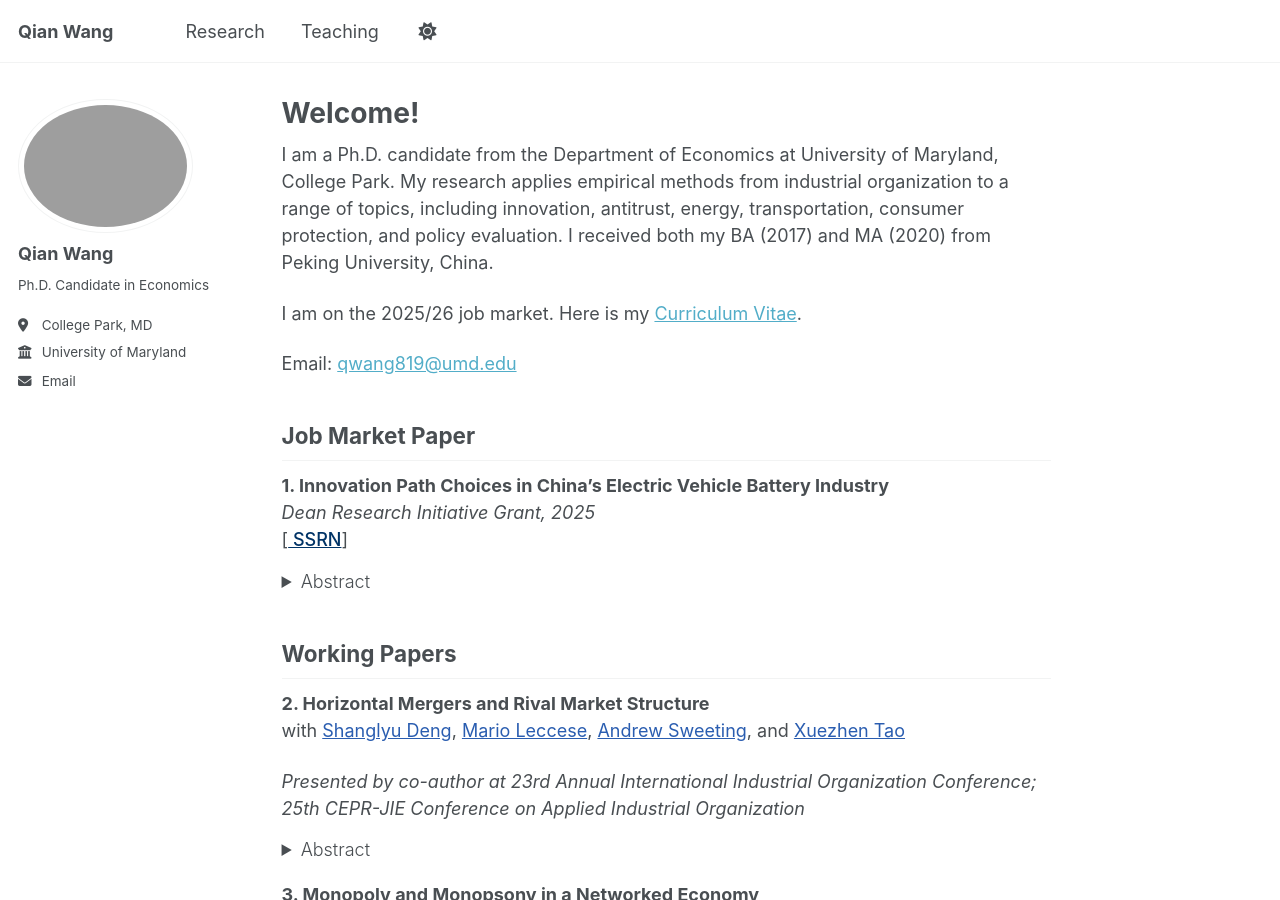
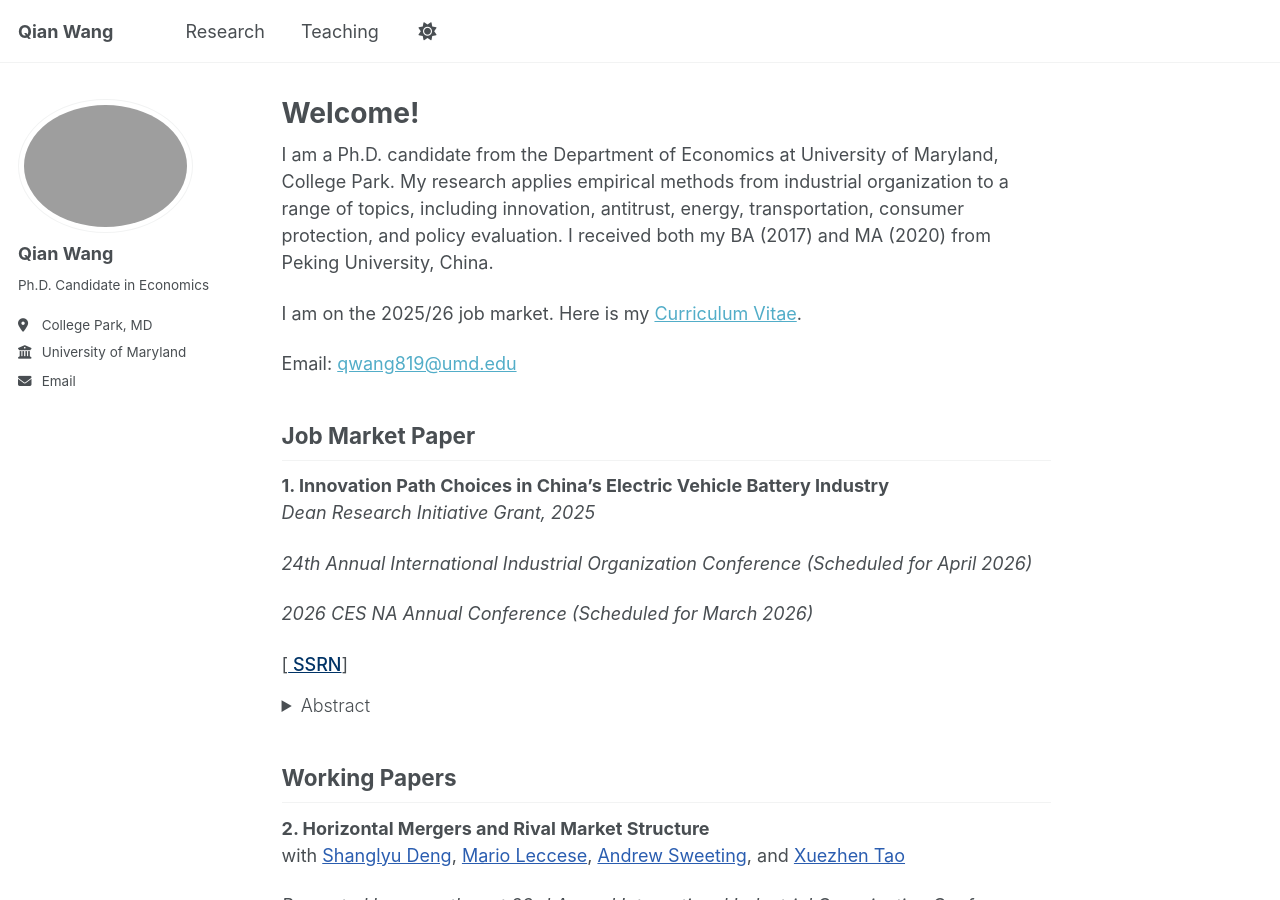
Before and after one commit to qwang819/qwang819.github.io, a Jekyll site: the page built from _pages/about.md, in a window 1280 px wide and 900 px high. Built offline with Jekyll 4.4.1, drawn with Linux system fonts in a browser that asks for light colours; a script that is not in the unit is left out.

Commit message:
Update about.md

```diff
--- a/_pages/about.md
+++ b/_pages/about.md
@@ -19,6 +19,11 @@ Email: <a href="mailto:qwang819@umd.edu">qwang819@umd.edu</a>
 
 **1. Innovation Path Choices in China’s Electric Vehicle Battery Industry**
 *Dean Research Initiative Grant, 2025*
+
+*24th Annual International Industrial Organization Conference (Scheduled for April 2026)*
+
+*2026 CES NA Annual Conference (Scheduled for March 2026)*
+
 [<a href="https://papers.ssrn.com/sol3/papers.cfm?abstract_id=6168655" style="color:#003366; font-weight:550">
 SSRN</a>]
 <details style="margin-top: -0.5rem; margin-bottom: 1rem;">
```
